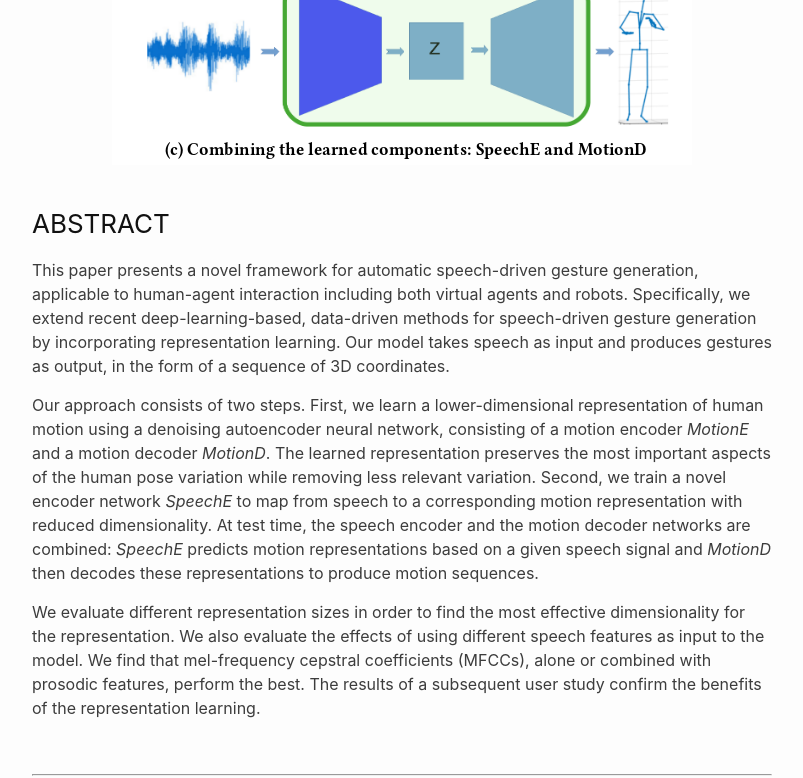
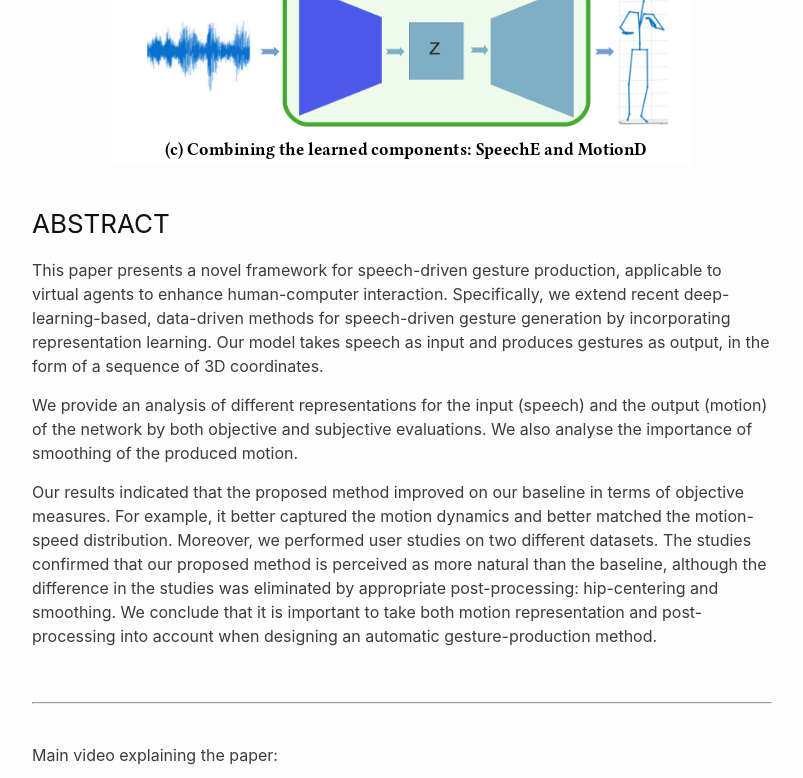
Before and after one commit to Svito-zar/Svito-zar.github.io, a Jekyll site: the page built from _posts/2020-01-14-Audio2Gestures.md, in a window 1280 px wide and 900 px high, scrolled down 1102 px, cut to the strip 0-778 px from the top of the window. Shown: the whole strip, without its empty margins (238-1041 px from the left). Built offline with Jekyll 4.4.1, drawn with Linux system fonts in a browser that asks for light colours.

Commit message:
Fixing slightly the repo

```diff
--- a/_posts/2020-01-14-Audio2Gestures.md
+++ b/_posts/2020-01-14-Audio2Gestures.md
@@ -27,12 +27,13 @@ permalink: /audio2gestures/
 &nbsp;
 
 ### ABSTRACT
-This paper presents a novel framework for automatic speech-driven gesture generation, applicable to human-agent interaction including both virtual agents and robots. Specifically, we extend recent deep-learning-based, data-driven methods for speech-driven gesture generation by incorporating representation learning. Our model takes speech as input and produces gestures as output, in the form of a sequence of 3D coordinates.
+This paper presents a novel framework for speech-driven gesture production, applicable to virtual agents to enhance human-computer interaction. Specifically, we extend recent deep-learning-based, data-driven methods for speech-driven gesture generation by
+incorporating representation learning. Our model takes speech as input and produces gestures as output, in the form of a sequence of 3D coordinates.
 
-Our approach consists of two steps. First, we learn a lower-dimensional representation of human motion using a denoising autoencoder
-neural network, consisting of a motion encoder *MotionE* and a motion decoder *MotionD*. The learned representation preserves the most important aspects of the human pose variation while removing less relevant variation. Second, we train a novel encoder network *SpeechE* to map from speech to a corresponding motion representation with reduced dimensionality. At test time, the speech encoder and the motion decoder networks are combined: *SpeechE* predicts motion representations based on a given speech signal and *MotionD* then decodes these representations to produce motion sequences.
+We provide an analysis of different representations for the input (speech) and the output (motion) of the network by both objective and subjective evaluations. We also analyse the importance of smoothing of the produced motion.
 
-We evaluate different representation sizes in order to find the most effective dimensionality for the representation. We also evaluate the effects of using different speech features as input to the model. We find that mel-frequency cepstral coefficients (MFCCs), alone or combined with prosodic features, perform the best. The results of a subsequent user study confirm the benefits of the representation learning.
+Our results indicated that the proposed method improved on our baseline in terms of objective measures. For example, it better captured the motion dynamics and better matched the motion-speed distribution. Moreover, we performed user studies on two different datasets. The studies confirmed that our proposed method is perceived as more natural than the baseline, although the difference in the studies was eliminated by appropriate post-processing: hip-centering and smoothing. We conclude that it is important to take both motion representation and post-processing into account when designing an automatic gesture-production method.
+
 
 &nbsp;
 
```
